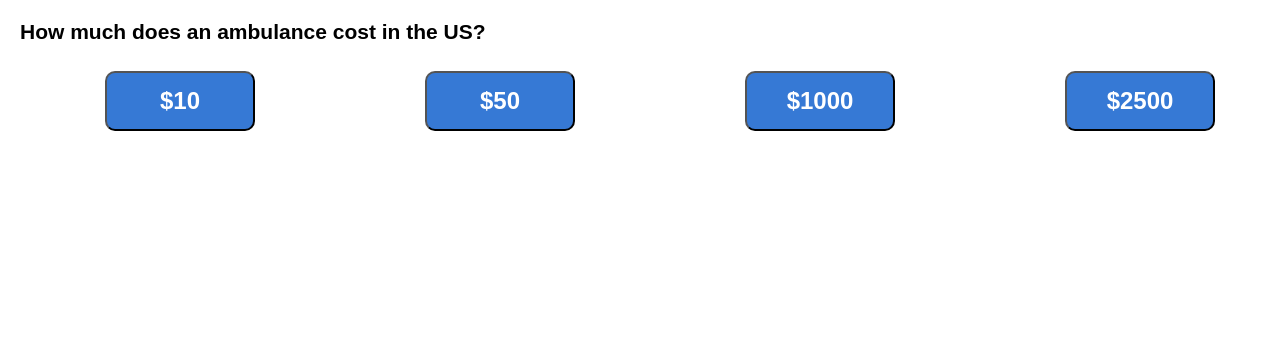
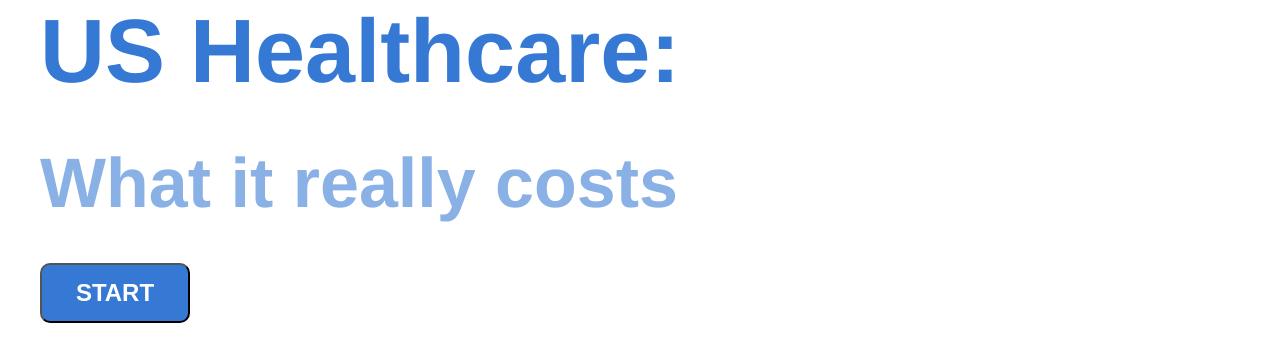
Before and after one commit to rlbergamasco/queer-hack-2020, a React (Create React App) app in the folder my-app/: page / in a window 1280 px wide. Shown: the top 362 px of the page. Built offline with nearby package versions, Linux system fonts and the light colour scheme.

Commit message:
Basic functionality and information

```diff
--- a/my-app/src/App.css
+++ b/my-app/src/App.css
@@ -0,0 +1,134 @@
+body {
+  margin: 0;
+}
+
+html,
+body {
+  font-family: Helvetica, sans-serif;
+}
+
+.slides {
+  width: 100vw;
+  height: 100vh;
+  overflow: scroll;
+  scroll-snap-type: y mandatory;
+}
+
+.slides > div {
+  width: 100vw;
+  min-height: 100vh;
+  scroll-snap-align: start;
+}
+
+h1 {
+  color: #3679d5;
+  font-size: 50px;
+  margin: 20px;
+}
+
+h2 {
+  color: #8ab1e5;
+  font-size: 40px;
+  margin: 20px;
+}
+
+h3 {
+  color: #000000;
+  font-size: 24px;
+  margin: 20px;
+}
+
+ul {
+  margin: 20px;
+  background-color: #acc7eb;
+  padding: 20px;
+  border-radius: 10px;
+}
+
+li {
+  margin-left: 8px;
+}
+
+a {
+  color: black;
+  font-size: 16px;
+}
+
+#start {
+  margin: 20px;
+}
+
+button {
+  height: 40px;
+  width: 60px;
+  color: #ffffff;
+  background: #3679d5;
+  margin: 10px;
+  border-radius: 8px;
+}
+
+section.grid-4 {
+  display: grid;
+  grid-template-columns: 1fr 1fr;
+  grid-template-rows: auto;
+  justify-items: center;
+}
+
+.change {
+  background-color: #8ab1e5;
+}
+
+@media (min-width: 768px) {
+  h1 {
+    color: #3679d5;
+    font-size: 90px;
+    margin: 40px;
+  }
+  h2 {
+    color: #8ab1e5;
+    font-size: 70px;
+    margin: 40px;
+  }
+  #start {
+    margin: 40px;
+  }
+  h3 {
+    color: #000000;
+    font-size: 40px;
+    margin: 40px;
+  }
+  a {
+    color: black;
+    font-size: 25px;
+  }
+  ul {
+    margin: 40px;
+    background-color: #acc7eb;
+    padding: 20px;
+    border-radius: 10px;
+  }
+  li {
+    margin-left: 14px;
+  }
+}
+
+body {
+  width: 100vw;
+  height: 100vh;
+  overflow: scroll;
+  scroll-snap-type: y mandatory;
+}
+
+button {
+  height: 60px;
+  width: 150px;
+  background-color: #3679d5;
+  border-radius: 10px;
+  display: flex;
+  justify-content: center;
+  align-items: center;
+  align-items: center;
+  font-size: 24px;
+  color: #ffffff;
+  font-weight: bold;
+}
--- a/my-app/src/App.js
+++ b/my-app/src/App.js
@@ -1,13 +1,12 @@
 import React, { useState } from 'react';
 import './App.css';
-import Question from './Question.js';
+import Popup from './Popup.js';
 
 class QuestionArr {
     /**question: String of question
      * answers: array containing the four answer choices
      * correctAnswer: int (0-3) of which answer is correct
      */
-
     constructor(question, answer0, answer1, answer2, answer3, correct){
       this.question = question;
       this.answer0 = answer0;
@@ -18,9 +17,11 @@ class QuestionArr {
     }
   }
 
+
+
   const questions = Array(10);
-  questions[0] = new QuestionArr("How much does an ambulance cost in the US?","$10","$50", "$1000", "$2500", 3);
-  questions[1] = new QuestionArr("How much does an ambulance cost in the UK or Canada??","$10","$50", "$1000", "$2500", 3);
+  questions[0] = new QuestionArr("How much does an ambulance cost in the US?","$45","$450", "$1000", "$2300", 3);
+  questions[1] = new QuestionArr("How much does an ambulance cost in Canada?","$45","$450", "$1000", "$2300", 1);
   questions[2] = new QuestionArr("How much does the average American spend on prescription and non-prescription medications annually?", "$75", "$500", "$1200", "$1500", 3);
   questions[3] = new QuestionArr("How much does the average UK resident spend on prescription and non-prescription medications annually?","$75", "$500", "$1200", "$1500", 2);
   questions[4] = new QuestionArr("What is the average cost of one EpiPen in the US?","$150", "$300", "$500", "$700", 4);
@@ -36,39 +37,93 @@ function App() {
     /**
      * qNum is the question number we are on
      */
-    const [qNum, setQNum] = useState(0);
+    let [qNum, setQNum] = useState(0);
+    let [state, setState] = useState(false);
 
     /**
      * Hook to increment qNum by 1,
      * changing the question to the next question
      */
     const nextQ = () => {
-        setQNum(qNum + 1);
+        if (qNum === 7) {
+            document.getElementById('conclusion').scrollIntoView();
+        } else {
+            document.getElementById('question').scrollIntoView();
+            setQNum(qNum + 1);
+        }
+    };
+
+    const previousQ = () => {
+        if (qNum === 0) {
+            document.getElementById('intro').scrollIntoView();
+        } if (qNum > 0) {
+            document.getElementById('question').scrollIntoView();
+            setQNum(qNum - 1);
+        }
+    };
+
+
+    // let state = {
+    //     seen: false
+    // };
+
+
+    const togglePop = () => {
+        setState(!state);
     };
 
     /**
      * should send popup when an answer is clicked
      */
     function popAnswer(answer) {
-        // console.log("hello");
-        if(answer == questions[qNum].correctAnswer){
+         setState(true);
+
+        if(answer === questions[qNum].correctAnswer){
             //correct answer chosen
-            alert('correct!');
+            alert("That's right!");
         } else {
             //incorrect answer chosen
-            alert('incorrect');
+            alert("Try again!");
         }
     };
 
     return (
-        <div>
-            <Question  text={questions[qNum].question}
-            answer1={questions[qNum].answer0}
-            answer2={questions[qNum].answer1}
-            answer3={questions[qNum].answer2}
-            answer4={questions[qNum].answer3}
-            popAnswer={popAnswer()}
-            />
+        <div className="slides">
+            <div id="intro">
+                <h1>US Healthcare:</h1>
+                <h2>What it really costs</h2>
+                <button id="start" onClick={()=>document.getElementById('question').scrollIntoView()}>START</button>
+            </div>
+            <div id="question">
+
+                <h2>{questions[qNum].question}</h2>
+                <section className="grid-4">
+                <button onClick={()=>popAnswer(1)}> {questions[qNum].answer0}</button>
+                <button onClick={()=>popAnswer(2)}> {questions[qNum].answer1}</button>
+                <button onClick={()=>popAnswer(3)}> {questions[qNum].answer2}</button>
+                <button onClick={()=>popAnswer(4)}> {questions[qNum].answer3}</button>
+                <button class="change" onClick={previousQ}>Back</button>
+                <button class="change" onClick={nextQ}>Next</button>
+                <Popup pop={popAnswer}/>
+                <div>
+                {/* <div className="btn" onClick={this.togglePop}>
+                <button>New User?</button>
+                </div> */}
+                {state ? <Popup toggle={togglePop} /> : null}
+                </div>
+                </section>
+            </div>
+            <div id="conclusion">
+                <h1>Conclusion</h1>
+                <h3>For more information, check out these links:</h3>
+                <ul>
+                    <li><a href="https://www.forbes.com/sites/nextavenue/2019/10/25/what-broke-american-health-care-and-how-to-fix-it/?sh=57aebd5147ed">What Broke American Health Care And How To Fix It</a>
+                    </li>
+                    <li><a href="https://www.pgpf.org/blog/2020/07/how-does-the-us-healthcare-system-compare-to-other-countries">How Does The U.S. Healthcare System Compare To Other Countries?</a></li>
+
+                </ul>
+
+            </div>
 
         </div>
     )
--- a/my-app/src/Popup.js
+++ b/my-app/src/Popup.js
@@ -6,14 +6,16 @@ function Popup() {
         document.getElementById("pop").style.display = "block";
     };
 
+
+
     const [displayType, setDisplay] = useState("none");
+    const [text, setText] = useState("Try again!")
 
     return (
         <div id="pop" className="modal">
           <span className="close">&times;</span>
           <div className="modal-content">
             <p>That's right!</p>
-            <button>NEXT</button>
           </div>
         </div>
     )
--- a/my-app/src/Question.js
+++ /dev/null
@@ -1,27 +0,0 @@
-import React from 'react';
-import './slide.css';
-import QuestionArr from "./App.js";
-import Popup from "./Popup.js";
-import popAnswer from "./App.js"
-import App from "./App.js";
-
-function Question(props) {
-
-    return (
-        <div>
-            <h2>{props.text}</h2>
-            <section className="grid-4">
-            <button /*onClick={}*/> {props.answer1}</button>
-            <button /*onClick={props.popAnswer}*/> {props.answer2}</button>
-            <button /*onClick={props.popAnswer}*/> {props.answer3}</button>
-            <button /*onClick={props.popAnswer}*/> {props.answer4}</button>
-            <Popup />
-            </section>
-
-        </div>
-    )
-
-
-}
-
-export default Question;
--- a/my-app/src/index.css
+++ b/my-app/src/index.css
@@ -1,60 +1,13 @@
-body {
+/* body {
   font: 14px "Century Gothic", Futura, sans-serif;
   margin: 20px;
-}
+} */
 
 ol,
 ul {
   padding-left: 30px;
 }
 
-.board-row:after {
-  clear: both;
-  content: "";
-  display: table;
-}
-
 .status {
   margin-bottom: 10px;
 }
-
-button {
-  height: 40px;
-  width: 60px;
-  color: #ffffff;
-  background: #3679d5;
-  margin: 10px;
-  border-radius: 8px;
-}
-
-.square {
-  background: #fff;
-  border: 1px solid #999;
-  float: left;
-  font-size: 24px;
-  font-weight: bold;
-  line-height: 34px;
-  height: 34px;
-  margin-right: -1px;
-  margin-top: -1px;
-  padding: 0;
-  text-align: center;
-  width: 34px;
-}
-
-.square:focus {
-  outline: none;
-}
-
-.kbd-navigation .square:focus {
-  background: #ddd;
-}
-
-.game {
-  display: flex;
-  flex-direction: row;
-}
-
-.game-info {
-  margin-left: 20px;
-}
--- a/my-app/src/index.js
+++ b/my-app/src/index.js
@@ -3,11 +3,6 @@ import ReactDOM from 'react-dom';
 import './index.css';
 import App from './App.js';
 
-
-
-
-  // ========================================
-
   ReactDOM.render(
     <App />,
     document.getElementById('root')
--- a/my-app/src/slide.css
+++ /dev/null
@@ -1,34 +0,0 @@
-body {
-  width: 100vw;
-  height: 100vh;
-  overflow: scroll;
-  scroll-snap-type: y mandatory;
-}
-
-/* div {
-  width: 100vw;
-  min-height: 100vh;
-  scroll-snap-align: start;
-} */
-
-button {
-  height: 60px;
-  width: 150px;
-  background-color: #3679d5;
-  border-radius: 10px;
-  display: flex;
-  justify-content: center;
-  align-items: center;
-  align-items: center;
-  font-size: 24px;
-  color: #ffffff;
-  font-weight: bold;
-}
-
-.grid-4 {
-  display: grid;
-  justify-items: center;
-  grid-template-columns: 1fr 1fr 1fr 1fr;
-  /* this puts them side by side */
-  /* figure out how to make it 2 by 2 */
-}
```
Also changed, not shown: 1 other file (tests, documents, lock files or other folders).
